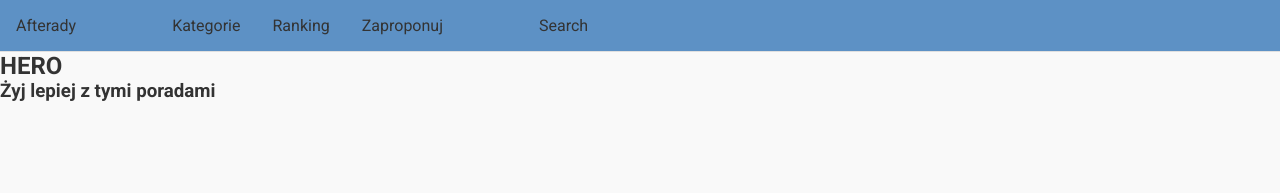
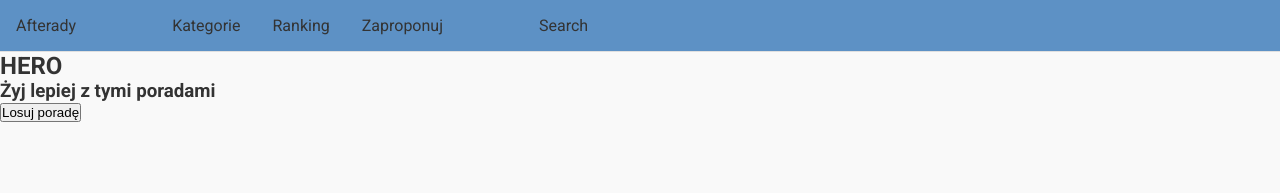
Before and after one commit to cerbin1/tips, a React (Vite) app: page / in a window 1280 px wide. Shown: the top 193 px of the page. Built offline with nearby package versions, Linux system fonts and the light colour scheme.

Commit message:
Add button to Home component for getting random tip

```diff
--- a/src/components/home/Home.jsx
+++ b/src/components/home/Home.jsx
@@ -3,6 +3,7 @@ export default function Home() {
     <section>
       <h1>HERO</h1>
       <h3>Żyj lepiej z tymi poradami</h3>
+      <button>Losuj poradę</button>
     </section>
   );
 }
```
Also changed, not shown: 1 other file (tests, documents, lock files or other folders).
